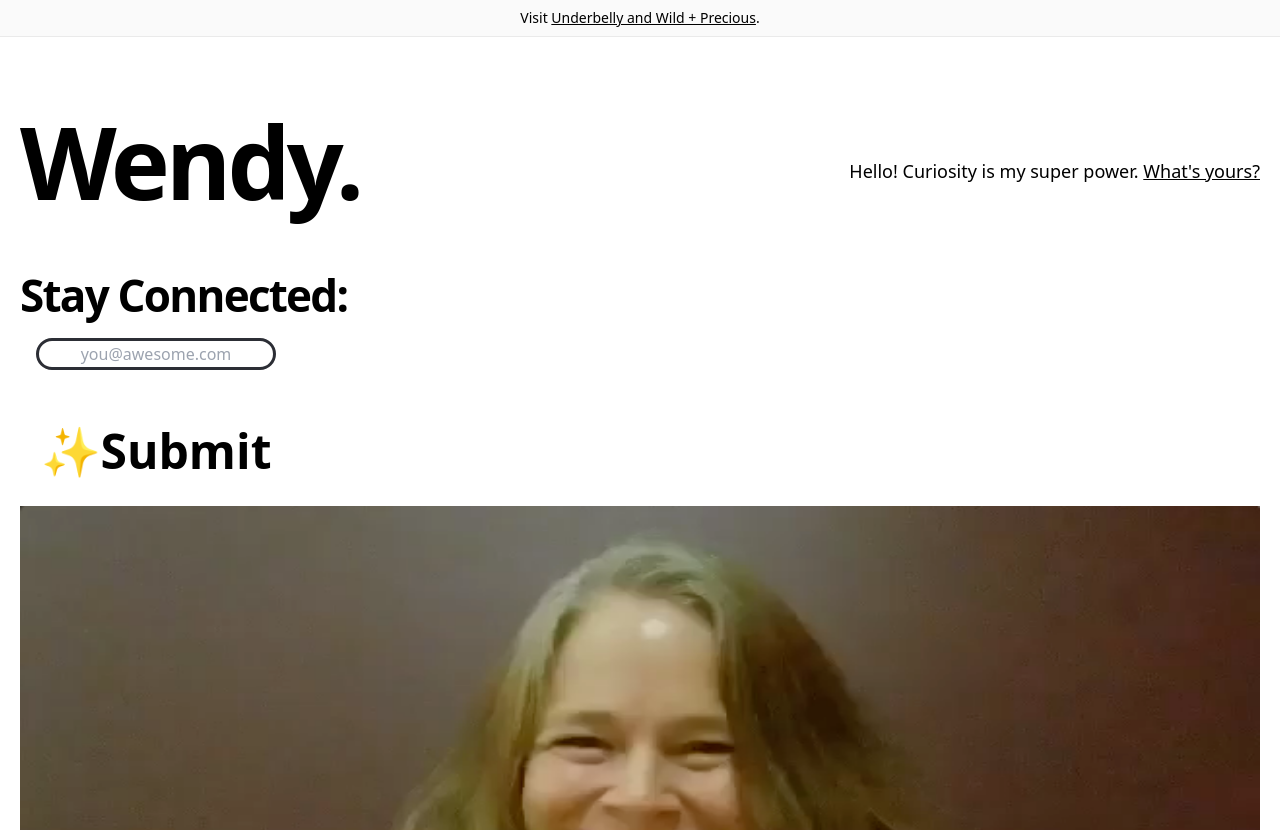
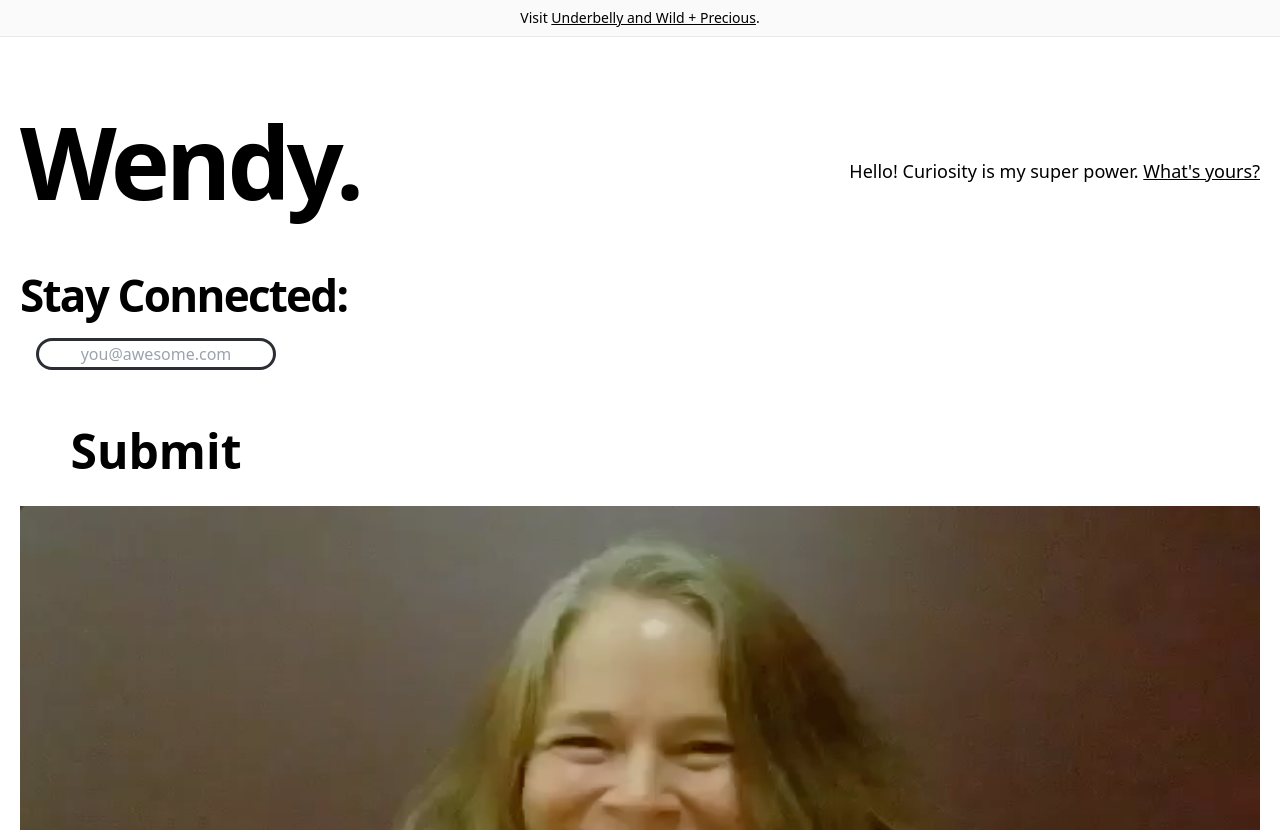
Before and after one commit to WendyKKelly/WendyKK, a Next.js app: page / in a window 1280 px wide. Shown: the top 830 px of the page. Built offline with nearby package versions, Linux system fonts and the light colour scheme.

Commit message:
took out emoji

```diff
--- a/components/Subscribe/index.js
+++ b/components/Subscribe/index.js
@@ -54,7 +54,7 @@ export default function Subscribe() {
       />
 
       <div className="text-6xl md:text-8xl font-bold tracking-tighter leading-tight md:pr-8">
-      <button  type="submit">{'✨Submit '}</button></div>
+      <button  type="submit">{'Submit '}</button></div>
     </form>
     </Section>
   );
```
